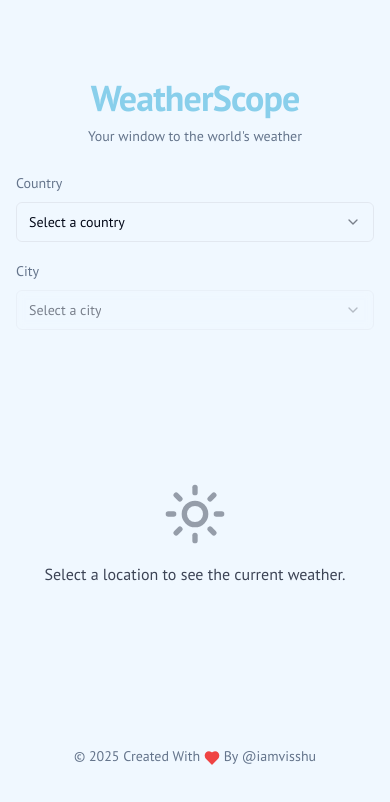
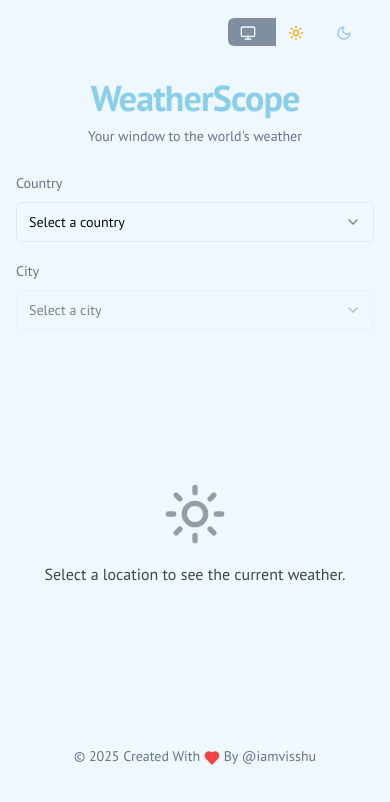
Before and after one commit to iamvisshu/WeatherScope, a Next.js app: page / in a window 390 px wide. Shown: the top 802 px of the page. Built offline with nearby package versions, Linux system fonts and the light colour scheme; what @genkit-ai/googleai, genkit would draw is missing.

Commit message:
Theme support and responsiveness added
Theme support  (OS, Light and Dark Themes) and responsiveness added

```diff
--- a/src/app/globals.css
+++ b/src/app/globals.css
@@ -43,11 +43,12 @@ body {
     --sidebar-ring: 217.2 91.2% 59.8%;
   }
   .dark {
-    --background: 222.2 84% 4.9%;
+    /* Slightly lighter dark background for better contrast with UI elements */
+    --background: 222.2 20% 9%;
     --foreground: 210 40% 98%;
-    --card: 222.2 84% 4.9%;
+    --card: 222.2 20% 11%;
     --card-foreground: 210 40% 98%;
-    --popover: 222.2 84% 4.9%;
+    --popover: 222.2 20% 11%;
     --popover-foreground: 210 40% 98%;
     --primary: 197 71% 73%;
     --primary-foreground: 222.2 47.4% 11.2%;
@@ -85,4 +86,9 @@ body {
   body {
     @apply bg-background text-foreground;
   }
+
+  /* Smoothly transition theme-critical properties */
+  .theme-transition, .theme-transition * {
+    transition: background-color 300ms ease-in-out, color 300ms ease-in-out, border-color 300ms ease-in-out, box-shadow 300ms ease-in-out;
+  }
 }
--- a/src/app/layout.tsx
+++ b/src/app/layout.tsx
@@ -1,6 +1,8 @@
 import type {Metadata} from 'next';
 import './globals.css';
 import { Toaster } from "@/components/ui/toaster"
+import { ThemeProvider } from '@/components/theme-provider'
+import { ThemeToggle } from '@/components/theme-toggle'
 
 export const metadata: Metadata = {
   title: 'WeatherScope',
@@ -20,8 +22,14 @@ export default function RootLayout({
         <link href="https://fonts.googleapis.com/css2?family=PT+Sans:ital,wght@0,400;0,700;1,400;1,700&display=swap" rel="stylesheet" />
       </head>
       <body className="font-body antialiased">
-        {children}
-        <Toaster />
+        <ThemeProvider>
+          <div className="fixed top-4 right-4 z-50">
+            <ThemeToggle />
+          </div>
+
+          {children}
+          <Toaster />
+        </ThemeProvider>
       </body>
     </html>
   );
--- a/src/app/page.tsx
+++ b/src/app/page.tsx
@@ -6,8 +6,10 @@ import { LocationSelector } from "@/components/location-selector";
 import { WeatherDisplay } from "@/components/weather-display";
 import type { WeatherData } from "@/lib/weather-data";
 import { getAdaptiveTheme, getRealtimeWeather, type ColorTheme } from "@/app/actions";
+import { useTheme } from '@/components/theme-provider';
 import { hexToHsl } from "@/lib/utils";
 import { LoadingAnimation } from "@/components/loading-animation";
+import { ThemeToggle } from "@/components/theme-toggle";
 import { Sun, Heart } from "lucide-react";
 
 export default function Home() {
@@ -18,6 +20,7 @@ export default function Home() {
   );
   const [isLoading, setIsLoading] = useState(false);
   const [isClient, setIsClient] = useState(false);
+  const { setTheme } = useTheme();
 
   useEffect(() => {
     setIsClient(true);
@@ -31,6 +34,15 @@ export default function Home() {
         try {
           const weather = await getRealtimeWeather(city);
           setWeatherData(weather);
+
+          // Set global day/night theme based on API `isDay` field
+          try {
+            if (weather?.isDay !== undefined) {
+              setTheme(weather.isDay === 1 ? 'day' : 'night');
+            }
+          } catch (e) {
+            // ignore if theme provider not mounted
+          }
 
           const theme = await getAdaptiveTheme(weather);
           setColorTheme(theme);
@@ -68,13 +80,15 @@ export default function Home() {
       style={dynamicStyles}
     >
       <div className="w-full max-w-md mx-auto space-y-6">
-        <header className="text-center">
+        <header className="text-center w-full">
+          <div className="mx-auto max-w-2xl">
             <h1 className="text-4xl sm:text-5xl font-bold font-headline text-primary tracking-tight">
               WeatherScope
             </h1>
             <p className="text-sm sm:text-base text-muted-foreground mt-2">
               Your window to the world's weather
             </p>
+          </div>
         </header>
 
         {isClient && <LocationSelector onCitySelect={setCity} disabled={isLoading} />}
--- /dev/null
+++ b/src/components/theme-provider.tsx
@@ -0,0 +1,74 @@
+'use client';
+
+import React, { createContext, useContext, useEffect, useState } from 'react';
+
+export type ThemePreference = 'day' | 'night' | 'system';
+
+type ThemeContextValue = {
+  theme: ThemePreference;
+  setTheme: (theme: ThemePreference) => void;
+};
+
+const ThemeContext = createContext<ThemeContextValue | undefined>(undefined);
+
+const THEME_STORAGE_KEY = 'weather_scope_theme';
+const TRANSITION_CLASS = 'theme-transition';
+const TRANSITION_MS = 300;
+
+export function ThemeProvider({ children }: { children: React.ReactNode }) {
+  // Initialize to 'system' to ensure server and client render the same initial markup
+  const [theme, setThemeState] = useState<ThemePreference>('system');
+  const [mounted, setMounted] = useState(false);
+
+  // On mount, read persisted preference and update theme (avoids hydration mismatch)
+  useEffect(() => {
+    setMounted(true);
+    try {
+      const stored = localStorage.getItem(THEME_STORAGE_KEY);
+      if (stored) setThemeState(stored as ThemePreference);
+    } catch {
+      // ignore
+    }
+  }, []);
+
+  useEffect(() => {
+    // Apply theme whenever it changes (only runs on client)
+    if (!mounted) return; // don't apply until after mount to avoid flicker
+    applyTheme(theme);
+    try {
+      localStorage.setItem(THEME_STORAGE_KEY, theme);
+    } catch {
+      // ignore
+    }
+  }, [theme, mounted]);
+
+  const setTheme = (t: ThemePreference) => setThemeState(t);
+
+  return (
+    <ThemeContext.Provider value={{ theme, setTheme }}>{children}</ThemeContext.Provider>
+  );
+}
+
+export function useTheme() {
+  const ctx = useContext(ThemeContext);
+  if (!ctx) throw new Error('useTheme must be used within ThemeProvider');
+  return ctx;
+}
+
+function applyTheme(theme: ThemePreference) {
+  const root = document.documentElement;
+
+  // Add transition class for smooth theme changes
+  root.classList.add(TRANSITION_CLASS);
+  window.setTimeout(() => root.classList.remove(TRANSITION_CLASS), TRANSITION_MS);
+
+  if (theme === 'system') {
+    const prefersDark = window.matchMedia && window.matchMedia('(prefers-color-scheme: dark)').matches;
+    if (prefersDark) root.classList.add('dark');
+    else root.classList.remove('dark');
+    return;
+  }
+
+  if (theme === 'night') root.classList.add('dark');
+  if (theme === 'day') root.classList.remove('dark');
+}
--- /dev/null
+++ b/src/components/theme-toggle.tsx
@@ -0,0 +1,101 @@
+'use client';
+
+import React from 'react';
+import { Sun, Moon, Monitor } from 'lucide-react';
+import { useTheme } from '@/components/theme-provider';
+import { Tooltip, TooltipTrigger, TooltipContent, TooltipProvider } from '@/components/ui/tooltip';
+
+export function ThemeToggle() {
+  const { theme, setTheme } = useTheme();
+
+  const setSystem = () => setTheme('system');
+  const setLight = () => setTheme('day');
+  const setDark = () => setTheme('night');
+
+  const isSystem = theme === 'system';
+  const isLight = theme === 'day';
+  const isDark = theme === 'night';
+
+  // Avoid rendering the interactive controls until client has mounted to prevent any hydration mismatch
+  const [mounted, setMounted] = React.useState(false);
+  React.useEffect(() => setMounted(true), []);
+
+  if (!mounted) {
+    return (
+      <div className="inline-flex items-center rounded-md bg-popover/50 dark:bg-popover/50 p-0.5" aria-hidden>
+        <div className="px-3 py-1 rounded-l-md text-sm font-medium opacity-40">
+          <Monitor className="w-4 h-4 inline-block mr-2 align-text-bottom" />
+          <span className="hidden md:inline">System</span>
+        </div>
+        <div className="px-3 py-1 text-sm font-medium opacity-40">
+          <Sun className="w-4 h-4 inline-block mr-2 align-text-bottom" />
+          <span className="hidden md:inline">Light</span>
+        </div>
+        <div className="px-3 py-1 rounded-r-md text-sm font-medium opacity-40">
+          <Moon className="w-4 h-4 inline-block mr-2 align-text-bottom" />
+          <span className="hidden md:inline">Dark</span>
+        </div>
+      </div>
+    );
+  }
+
+  return (
+    <TooltipProvider delayDuration={100}>
+      <div className="inline-flex items-center rounded-md bg-popover/50 dark:bg-popover/50 p-0.5" role="tablist" aria-label="Theme selector">
+        <Tooltip>
+          <TooltipTrigger asChild>
+            <button
+              type="button"
+              onClick={setSystem}
+              aria-pressed={isSystem}
+              className={`px-3 py-1 rounded-l-md text-sm font-medium transition-colors focus:outline-none focus:ring-2 focus:ring-offset-2 focus:ring-ring ${isSystem ? 'bg-accent text-primary-foreground' : 'hover:bg-accent/10 dark:hover:bg-accent/20'}`}
+              title="System – follow OS preference"
+            >
+              <Monitor className="w-4 h-4 inline-block mr-2 align-text-bottom" />
+              <span className="align-middle hidden md:inline">System</span>
+            </button>
+          </TooltipTrigger>
+          <TooltipContent side="bottom">
+            <div className="text-sm">System — follow OS preference</div>
+          </TooltipContent>
+        </Tooltip>
+
+        <Tooltip>
+          <TooltipTrigger asChild>
+            <button
+              type="button"
+              onClick={setLight}
+              aria-pressed={isLight}
+              className={`px-3 py-1 text-sm font-medium transition-colors focus:outline-none focus:ring-2 focus:ring-offset-2 focus:ring-ring ${isLight ? 'bg-accent text-primary-foreground' : 'hover:bg-accent/10 dark:hover:bg-accent/20'}`}
+              title="Light – force light theme"
+            >
+              <Sun className="w-4 h-4 inline-block mr-2 align-text-bottom text-yellow-500" />
+              <span className="align-middle hidden md:inline">Light</span>
+            </button>
+          </TooltipTrigger>
+          <TooltipContent side="bottom">
+            <div className="text-sm">Light — force light theme</div>
+          </TooltipContent>
+        </Tooltip>
+
+        <Tooltip>
+          <TooltipTrigger asChild>
+            <button
+              type="button"
+              onClick={setDark}
+              aria-pressed={isDark}
+              className={`px-3 py-1 rounded-r-md text-sm font-medium transition-colors focus:outline-none focus:ring-2 focus:ring-offset-2 focus:ring-ring ${isDark ? 'bg-accent text-primary-foreground' : 'hover:bg-accent/10 dark:hover:bg-accent/20'}`}
+              title="Dark – force dark theme"
+            >
+              <Moon className="w-4 h-4 inline-block mr-2 align-text-bottom text-blue-300" />
+              <span className="align-middle hidden md:inline">Dark</span>
+            </button>
+          </TooltipTrigger>
+          <TooltipContent side="bottom">
+            <div className="text-sm">Dark — force dark theme</div>
+          </TooltipContent>
+        </Tooltip>
+      </div>
+    </TooltipProvider>
+  );
+}
```
Lines whose indentation alone changed are shown as unchanged.
